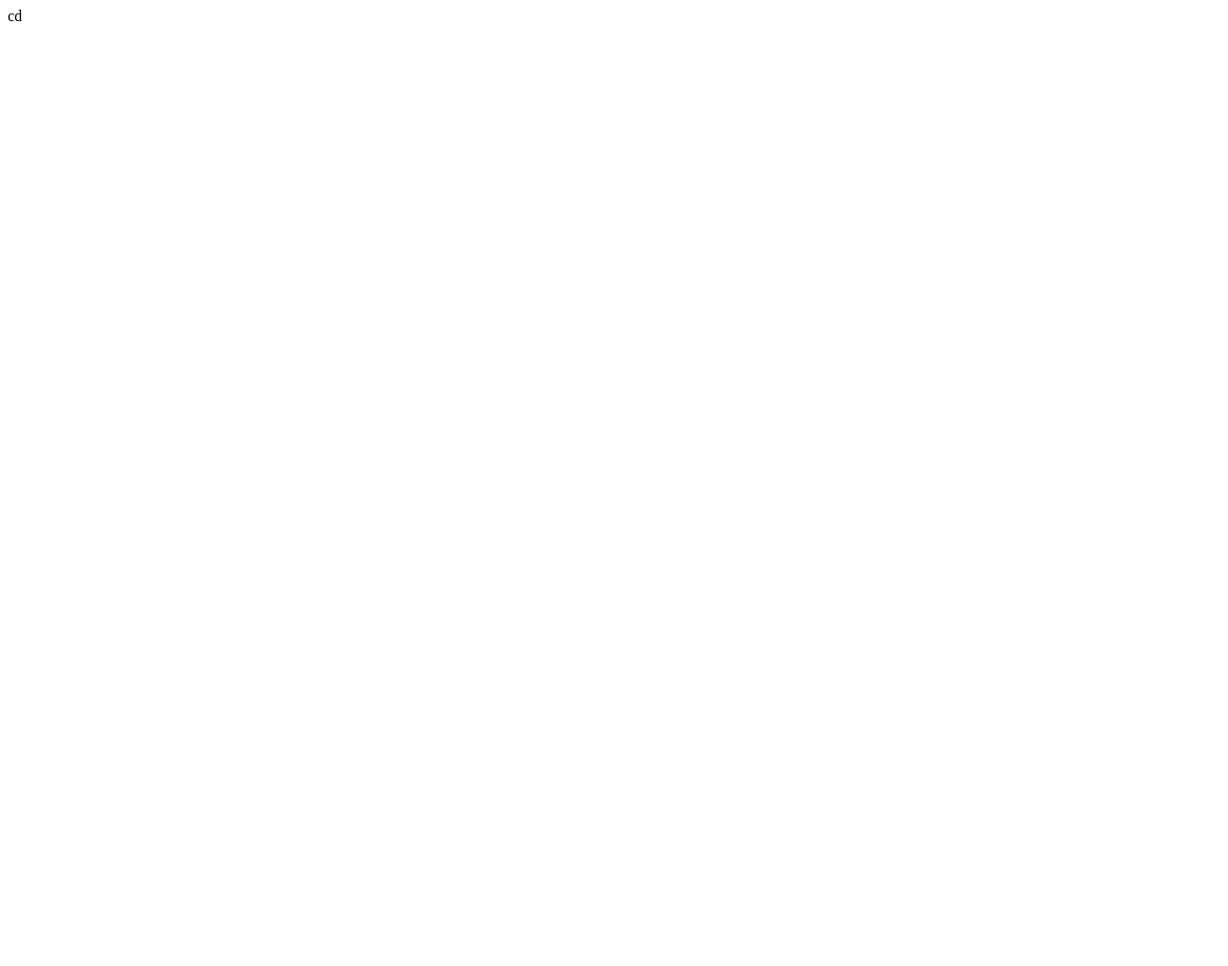
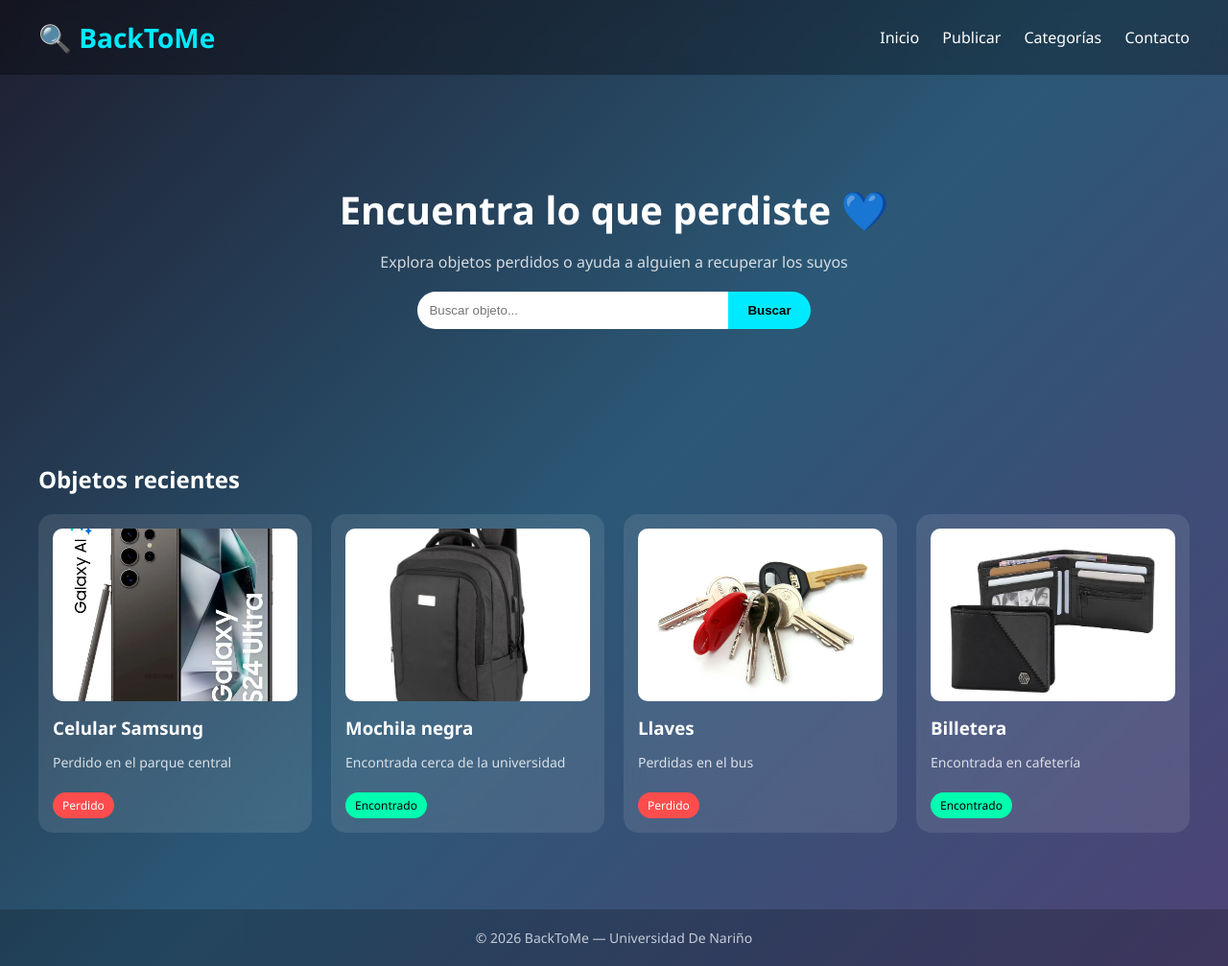
Before and after one commit to Juuaann12/ProyectoBackToMe, a plain HTML site: page index.html in a window 1280 px wide. Shown: the whole page at 96% size. Before the commit the page ends 800 px from the top, so only its background shows below. Drawn offline with Linux system fonts and the light colour scheme.

Commit message:
version2

```diff
--- a/index.html
+++ b/index.html
@@ -6,6 +6,201 @@
     <title>Proyecto Back To me </title>
 </head>
 <body>
+  <style>
+    body {
+      margin: 0;
+      font-family: 'Segoe UI', sans-serif;
+      background: linear-gradient(135deg, #1e1e2f, #2b5876, #4e4376);
+      color: #fff;
+    }
 
+    header {
+      padding: 20px 40px;
+      display: flex;
+      justify-content: space-between;
+      align-items: center;
+      background: rgba(0,0,0,0.3);
+      backdrop-filter: blur(10px);
+    }
+
+    header h1 {
+      margin: 0;
+      font-size: 28px;
+      color: #00eaff;
+    }
+
+    nav a {
+      margin-left: 20px;
+      text-decoration: none;
+      color: #fff;
+      transition: 0.3s;
+    }
+
+    nav a:hover {
+      color: #00eaff;
+    }
+
+    .hero {
+      text-align: center;
+      padding: 80px 20px;
+    }
+
+    .hero h2 {
+      font-size: 40px;
+      margin-bottom: 10px;
+    }
+
+    .hero p {
+      opacity: 0.8;
+      margin-bottom: 20px;
+    }
+
+    .search-box {
+      display: flex;
+      justify-content: center;
+      margin-top: 20px;
+    }
+
+    .search-box input {
+      padding: 12px;
+      width: 300px;
+      border-radius: 25px 0 0 25px;
+      border: none;
+      outline: none;
+    }
+
+    .search-box button {
+      padding: 12px 20px;
+      border: none;
+      background: #00eaff;
+      color: #000;
+      border-radius: 0 25px 25px 0;
+      cursor: pointer;
+      font-weight: bold;
+    }
+
+    .container {
+      padding: 40px;
+    }
+
+    .grid {
+      display: grid;
+      grid-template-columns: repeat(auto-fit, minmax(250px, 1fr));
+      gap: 20px;
+    }
+
+    .card {
+      background: rgba(255,255,255,0.1);
+      border-radius: 15px;
+      padding: 15px;
+      backdrop-filter: blur(10px);
+      transition: 0.3s;
+    }
+
+    .card:hover {
+      transform: translateY(-5px) scale(1.02);
+      background: rgba(255,255,255,0.2);
+    }
+
+    .card img {
+      width: 100%;
+      border-radius: 10px;
+      height: 180px;
+      object-fit: cover;
+    }
+
+    .card h3 {
+      margin: 10px 0 5px;
+    }
+
+    .card p {
+      font-size: 14px;
+      opacity: 0.8;
+    }
+
+    .tag {
+      display: inline-block;
+      margin-top: 8px;
+      padding: 5px 10px;
+      border-radius: 20px;
+      font-size: 12px;
+    }
+
+    .lost {
+      background: #ff4d4d;
+    }
+
+    .found {
+      background: #00ffae;
+      color: #000;
+    }
+
+    footer {
+      text-align: center;
+      padding: 20px;
+      margin-top: 40px;
+      background: rgba(0,0,0,0.3);
+      font-size: 14px;
+      opacity: 0.7;
+    }
+  </style>
+
+  <header>
+    <h1>🔍 BackToMe</h1>
+    <nav>
+      <a href="#">Inicio</a>
+      <a href="#">Publicar</a>
+      <a href="#">Categorías</a>
+      <a href="#">Contacto</a>
+    </nav>
+  </header>
+
+  <section class="hero">
+    <h2>Encuentra lo que perdiste 💙</h2>
+    <p>Explora objetos perdidos o ayuda a alguien a recuperar los suyos</p>
+
+    <div class="search-box">
+      <input type="text" placeholder="Buscar objeto...">
+      <button>Buscar</button>
+    </div>
+  </section>
+
+  <section class="container">
+    <h2>Objetos recientes</h2>
+
+    <div class="grid">
+      <div class="card">
+        <img src="images/celular.webp" alt="">
+        <h3>Celular Samsung</h3>
+        <p>Perdido en el parque central</p>
+        <span class="tag lost">Perdido</span>
+      </div>
+
+      <div class="card">
+        <img src="images/mochila.webp" alt="">
+        <h3>Mochila negra</h3>
+        <p>Encontrada cerca de la universidad</p>
+        <span class="tag found">Encontrado</span>
+      </div>
+
+      <div class="card">
+        <img src="images/llaves.jpg" alt="">
+        <h3>Llaves</h3>
+        <p>Perdidas en el bus</p>
+        <span class="tag lost">Perdido</span>
+      </div>
+
+      <div class="card">
+        <img src="images/billetera.webp" alt="">
+        <h3>Billetera</h3>
+        <p>Encontrada en cafetería</p>
+        <span class="tag found">Encontrado</span>
+      </div>
+    </div>
+  </section>
+
+  <footer>
+    © 2026 BackToMe  — Universidad De Nariño
+  </footer>
 </body>
-</html>cd
+</html>
```
Also changed, not shown: images/billetera.webp (added), images/celular.webp (added), images/llaves.jpg (added), images/mochila.webp (added).
